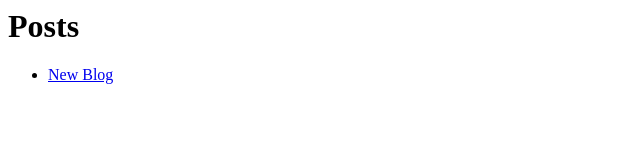
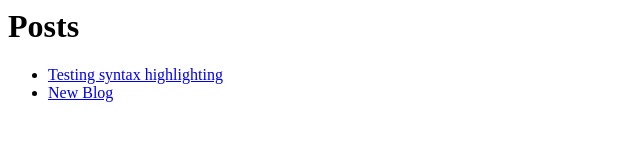
Before and after one commit to powerc9000/blog, a website: page index.html in a window 1280 px wide. Shown: the whole page, without its empty margins (0-640 px from the left). Drawn offline with Linux system fonts and the light colour scheme.

Commit message:
remake index.html

```diff
--- a/index.html
+++ b/index.html
@@ -8,6 +8,9 @@
         <h1>Posts</h1>
         <ul>
             <li>
+                <a href="posts/testing_syntax_highlighting.html">Testing syntax highlighting</a>
+            </li>
+            <li>
                 <a href="posts/new_blog.html">New Blog</a>
             </li>
         </ul>
```
